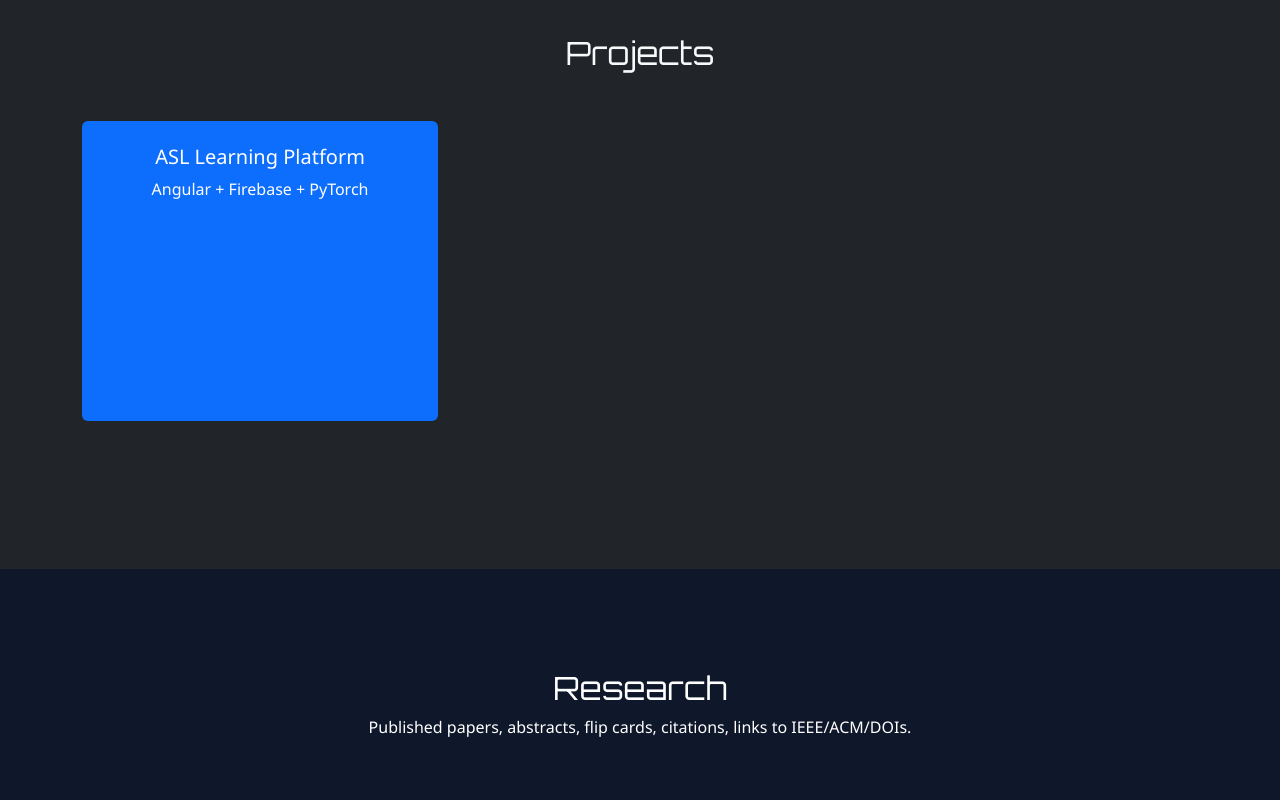
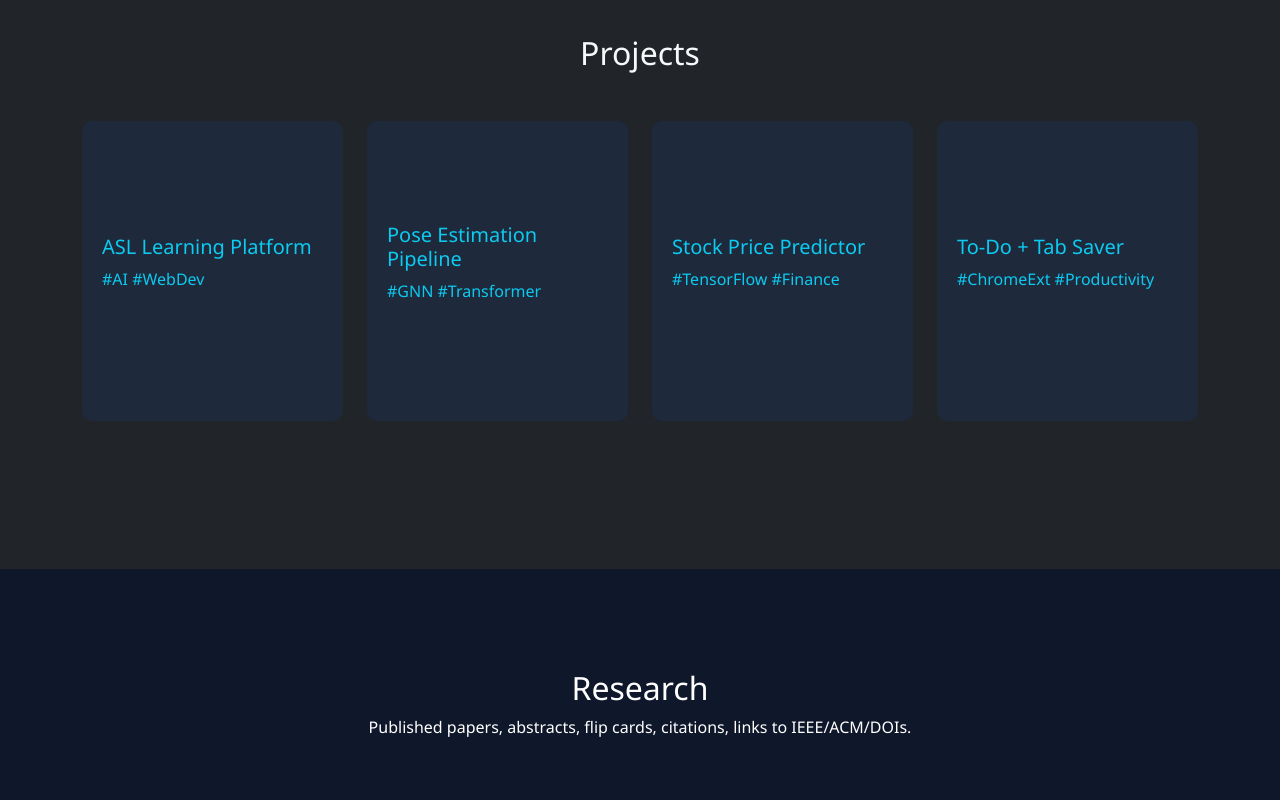
Before and after one commit to Vedansh5545/Html-CSS-JS, a browser extension: page web_2/index.html in a window 1280 px wide. Shown: the part 1200-2000 px from the top of the page. Drawn offline with nearby package versions, Linux system fonts and the light colour scheme.

Commit message:
complete project section

```diff
--- a/web_2/index.html
+++ b/web_2/index.html
@@ -7,15 +7,13 @@
 
   <!-- Bootstrap CSS -->
   <link href="https://cdn.jsdelivr.net/npm/bootstrap@5.3.3/dist/css/bootstrap.min.css" rel="stylesheet">
-
-  <!-- Bootstrap Icons -->
   <link href="https://cdn.jsdelivr.net/npm/bootstrap-icons@1.10.5/font/bootstrap-icons.css" rel="stylesheet">
-
-  <!-- Custom CSS -->
-  <link rel="stylesheet" href="styles.css">
 
   <!-- Google Font -->
   <link href="https://fonts.googleapis.com/css2?family=Orbitron&display=swap" rel="stylesheet">
+
+  <!-- AOS Animation Library -->
+  <link href="https://cdn.jsdelivr.net/npm/aos@2.3.4/dist/aos.css" rel="stylesheet">
 
   <style>
     body {
@@ -47,6 +45,56 @@
 
     .navbar-nav .nav-link.active {
       color: #0dcaf0 !important;
+    }
+
+    /* Flip Cards */
+    .flip-card {
+      background: transparent;
+      perspective: 1000px;
+    }
+
+    .flip-card-inner {
+      position: relative;
+      width: 100%;
+      height: 300px;
+      transition: transform 0.8s;
+      transform-style: preserve-3d;
+    }
+
+    .flip-card:hover .flip-card-inner {
+      transform: rotateY(180deg);
+    }
+
+    .card-front, .card-back {
+      position: absolute;
+      width: 100%;
+      height: 100%;
+      backface-visibility: hidden;
+      border-radius: 10px;
+      padding: 20px;
+      display: flex;
+      flex-direction: column;
+      justify-content: center;
+      transition: background 0.3s ease;
+    }
+
+    .card-front {
+      background-color: #1e293b;
+      color: #0dcaf0;
+    }
+
+    .card-back {
+      background-color: #111827;
+      color: #ffffff;
+      transform: rotateY(180deg);
+    }
+
+    .card-back a {
+      margin-top: 10px;
+    }
+
+    .flip-card:hover .card-front {
+      background-color: #27364a;
     }
   </style>
 </head>
@@ -85,7 +133,7 @@
   <!-- About Me -->
   <section id="about">
     <div class="container text-center">
-      <h2>About Me</h2>
+      <h2 data-aos="fade-up">About Me</h2>
       <p>Bio, education, passion, research, awards like UNT Excellence-Scrappy Award, and resume download button.</p>
     </div>
   </section>
@@ -93,35 +141,77 @@
   <!-- Projects -->
   <section id="projects" class="bg-dark text-light">
     <div class="container py-5">
-        <h2 class="text-center mb-5">Projects</h2>
+      <h2 class="text-center mb-5" data-aos="fade-up">Projects</h2>
       <div class="row g-4">
-        <!-- Project Card 1 -->
-        <div class="col-md-6 col-lg-4">
+
+        <div class="col-md-6 col-lg-3" data-aos="zoom-in" data-aos-delay="100">
           <div class="flip-card">
             <div class="flip-card-inner">
-                <div class="flip-card-front p-4 text-center bg-primary text-white rounded">
+              <div class="flip-card-front card-front">
                 <h5>ASL Learning Platform</h5>
-                <p>Angular + Firebase + PyTorch</p>
+                <p>#AI #WebDev</p>
               </div>
-                <div class="flip-card-back p-4 text-start bg-white text-dark rounded">
-                <p>This web platform helps users learn ASL using live camera detection powered by PyTorch. Real-time feedback and text-to-ASL translation make it immersive.</p>
-                <a href="#" class="btn btn-sm btn-outline-dark mt-2">GitHub</a>
-                <a href="#" class="btn btn-sm btn-outline-primary mt-2">Live Demo</a>
+              <div class="flip-card-back card-back">
+                <p>ASL detection using PyTorch + Angular. Real-time feedback & text-to-ASL translation.</p>
+                <a href="#" class="btn btn-sm btn-outline-light">GitHub</a>
               </div>
             </div>
           </div>
         </div>
 
-        <!-- Add More Cards Below by Copying -->
+        <div class="col-md-6 col-lg-3" data-aos="zoom-in" data-aos-delay="200">
+          <div class="flip-card">
+            <div class="flip-card-inner">
+              <div class="flip-card-front card-front">
+                <h5>Pose Estimation Pipeline</h5>
+                <p>#GNN #Transformer</p>
+              </div>
+              <div class="flip-card-back card-back">
+                <p>Uses a CNN+GNN+Transformer hybrid for human pose estimation with 2D/3D overlay support.</p>
+                <a href="#" class="btn btn-sm btn-outline-light">GitHub</a>
+              </div>
+            </div>
+          </div>
+        </div>
+
+        <div class="col-md-6 col-lg-3" data-aos="zoom-in" data-aos-delay="300">
+          <div class="flip-card">
+            <div class="flip-card-inner">
+              <div class="flip-card-front card-front">
+                <h5>Stock Price Predictor</h5>
+                <p>#TensorFlow #Finance</p>
+              </div>
+              <div class="flip-card-back card-back">
+                <p>Time-series forecasting model trained on NYSE data. Built with TensorFlow & Pandas.</p>
+                <a href="#" class="btn btn-sm btn-outline-light">GitHub</a>
+              </div>
+            </div>
+          </div>
+        </div>
+
+        <div class="col-md-6 col-lg-3" data-aos="zoom-in" data-aos-delay="400">
+          <div class="flip-card">
+            <div class="flip-card-inner">
+              <div class="flip-card-front card-front">
+                <h5>To-Do + Tab Saver</h5>
+                <p>#ChromeExt #Productivity</p>
+              </div>
+              <div class="flip-card-back card-back">
+                <p>Chrome extension for tab saving and daily to-dos. Built with HTML, JS, and CSS.</p>
+                <a href="#" class="btn btn-sm btn-outline-light">GitHub</a>
+              </div>
+            </div>
+          </div>
+        </div>
+
       </div>
     </div>
   </section>
 
-
   <!-- Research -->
   <section id="research">
     <div class="container text-center">
-      <h2>Research</h2>
+      <h2 data-aos="fade-up">Research</h2>
       <p>Published papers, abstracts, flip cards, citations, links to IEEE/ACM/DOIs.</p>
     </div>
   </section>
@@ -129,7 +219,7 @@
   <!-- Experience -->
   <section id="experience" class="bg-dark text-light">
     <div class="container text-center">
-      <h2>Experience</h2>
+      <h2 data-aos="fade-up">Experience</h2>
       <p>Internships (Springer Capital, Genius Armoury), UNT Lead Tutor, research fellowships.</p>
     </div>
   </section>
@@ -137,7 +227,7 @@
   <!-- Skills -->
   <section id="skills">
     <div class="container text-center">
-      <h2>Skills</h2>
+      <h2 data-aos="fade-up">Skills</h2>
       <p>Languages, frameworks, tools with animated bars or circles.</p>
     </div>
   </section>
@@ -145,7 +235,7 @@
   <!-- Certifications -->
   <section id="certifications" class="bg-dark text-light">
     <div class="container text-center">
-      <h2>Certifications & Achievements</h2>
+      <h2 data-aos="fade-up">Certifications & Achievements</h2>
       <p>Intel, Apple Pathways, Youth Speak Forum - with digital badge-style visuals.</p>
     </div>
   </section>
@@ -153,7 +243,7 @@
   <!-- Contact -->
   <section id="contact">
     <div class="container text-center">
-      <h2>Contact</h2>
+      <h2 data-aos="fade-up">Contact</h2>
       <p>Email: vedanshtembhre@my.unt.edu | Phone: (940)-843-3018</p>
       <p>LinkedIn, GitHub, and contact form will go here.</p>
     </div>
@@ -164,7 +254,12 @@
     &copy; 2025 Vedansh Tembhre. All rights reserved.
   </footer>
 
-  <!-- Bootstrap JS Bundle -->
+  <!-- Scripts -->
   <script src="https://cdn.jsdelivr.net/npm/bootstrap@5.3.3/dist/js/bootstrap.bundle.min.js"></script>
+  <script src="https://cdn.jsdelivr.net/npm/aos@2.3.4/dist/aos.js"></script>
+  <script>
+    AOS.init({ duration: 800, once: true });
+  </script>
+
 </body>
 </html>
--- a/web_2/styles.css
+++ b/web_2/styles.css
@@ -127,3 +127,31 @@ footer {
 .flip-card-back {
   transform: rotateY(180deg);
 }
+
+.card-front, .card-back {
+  padding: 20px;
+  border-radius: 10px;
+  min-height: 250px;
+  display: flex;
+  flex-direction: column;
+  justify-content: center;
+  transition: background 0.3s ease;
+}
+
+.card-front {
+  background-color: #1e293b;
+  color: #0dcaf0;
+}
+
+.card-back {
+  background-color: #111827;
+  color: #ffffff;
+}
+
+.card-back a {
+  margin-top: 10px;
+}
+
+.flip-card:hover .card-front {
+  background-color: #27364a;
+}
```
Lines whose indentation alone changed are shown as unchanged.
